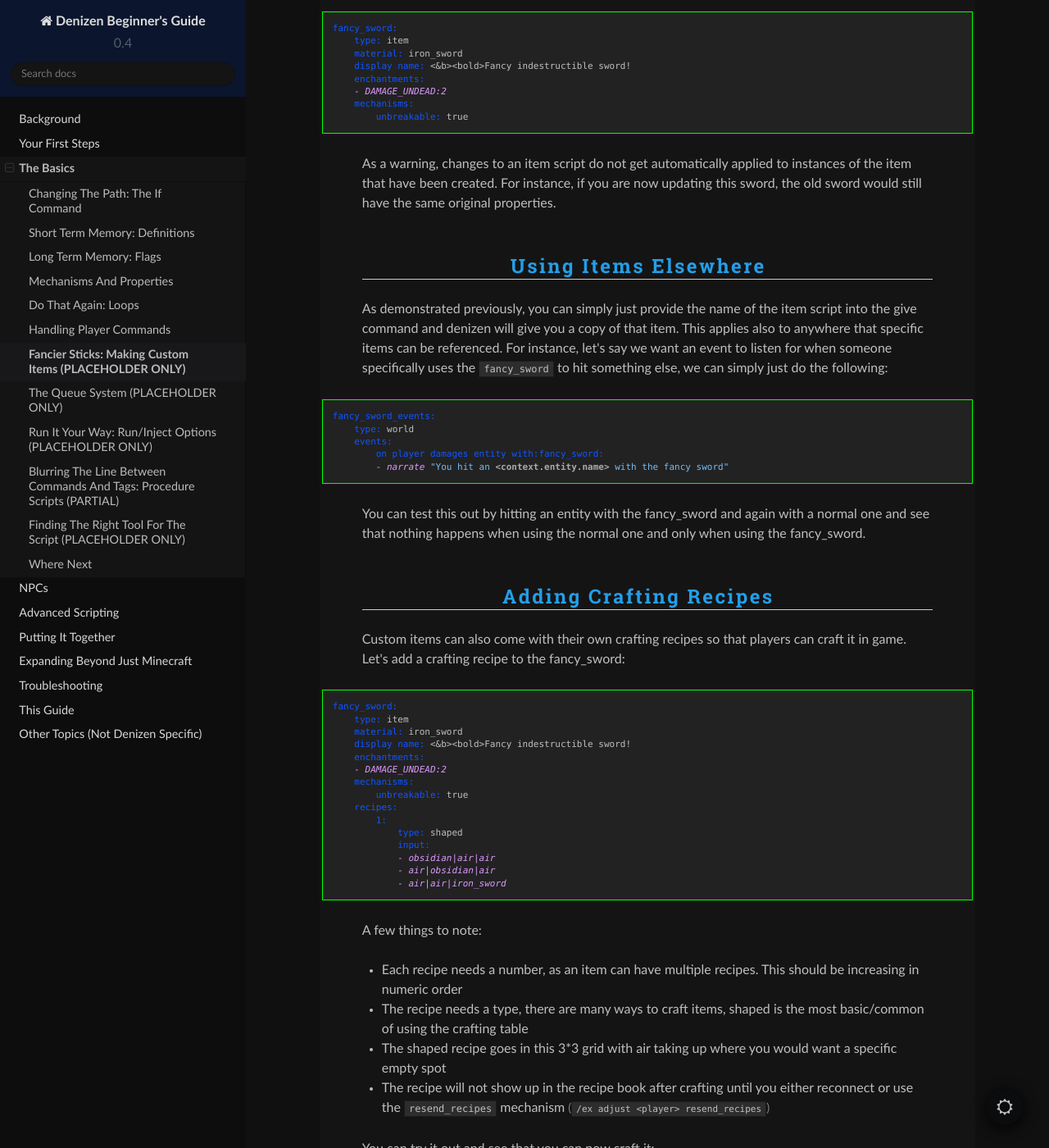
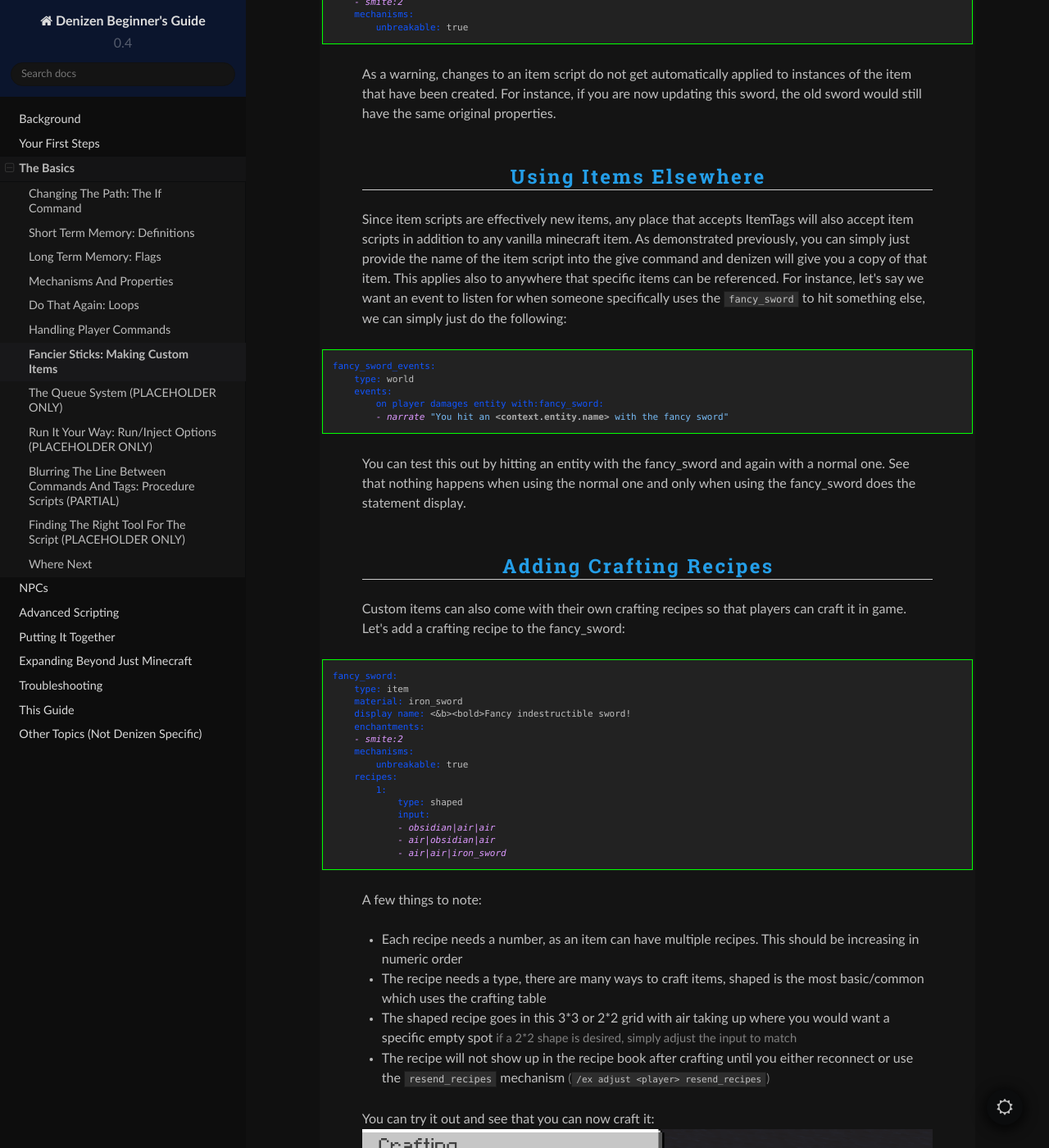
Before and after one commit to DenizenScript/Denizen-Beginners-Guide, a Sphinx documentation site: the page built from source/guides/basics/custom-items.md, in a window 1280 px wide and 1400 px high, scrolled down 2773 px. Shown: the whole window at 82% size. Built offline with Sphinx 7.4.7 and the Read the Docs theme 2.0.0, drawn with Linux system fonts in a browser that asks for light colours; some of the changed text lies outside the part shown.

Commit message:
Made recommended changes, updated some information

````diff
--- a/source/guides/basics/custom-items.md
+++ b/source/guides/basics/custom-items.md
@@ -1,4 +1,4 @@
-Fancier Sticks: Making Custom Items (PLACEHOLDER ONLY)
+Fancier Sticks: Making Custom Items
 -----------------------------------
 
 ```eval_rst
@@ -12,7 +12,7 @@ Custom items are a way to store a various set of properties onto an item to crea
 
 ### The Basic Structure
 
-To start off with, this is the basic structure of an item script:
+To start off with, this is how a basic item script looks like:
 ```dscript_green
 fancy_stick:
     type: item
@@ -24,9 +24,9 @@ fancy_stick:
 ```
 In [the script editor](/guides/first-steps/script-editor), you can simply type `item` and use tab completion to generate the basic template of an item script at any time.
 
-An item script container has the type set to `item`. You also need to give it a valid existing Minecraft material for your item to be based off of; for example here we are using a stick.
+An item script container has the type set to `item`. You will need to give it a valid ItemTag for your item to be based off of; for example here we are using a stick.
 
-While not strictly required, most item script will also have a custom display name and custom lore. The display name works similarly to other container keys, the lore takes in a list as opposed to a single argument. Each line of lore is given on a new line prepended by a `-` <span class="parens">(this is similar, but should not be confused with, how commands look)</span>.
+While not strictly required, most item script will also have a custom display name and custom lore. The display name works similarly to other container keys, the lore takes in a list as opposed to a single argument. Each line of lore is given on a new line prepended by a `-` <span class="parens">(similar to how a list of commands look in scripts)</span>.
 
 You can get this item in-game by typing `/ex give fancy_stick`
 
@@ -43,10 +43,9 @@ fancy_sword:
     material: iron_sword
     display name: <&b><bold>Fancy indestructible sword!
     enchantments:
-    - DAMAGE_UNDEAD:2
-    - DURABILITY:3
+    - smite:2
+    - unbreaking:3
 ```
-Note that the enchantment names do differ than the ones that display in game, the names to use can be found on [Spigot's page](https://hub.spigotmc.org/javadocs/bukkit/org/bukkit/enchantments/Enchantment.html)
 
 You can get this item in-game by typing `/ex give fancy_sword`
 
@@ -78,7 +77,7 @@ fancy_sword:
     material: iron_sword
     display name: <&b><bold>Fancy indestructible sword!
     enchantments:
-    - DAMAGE_UNDEAD:2
+    - smite:2
     mechanisms:
         unbreakable: true
 ```
@@ -87,7 +86,7 @@ As a warning, changes to an item script do not get automatically applied to inst
 
 ### Using Items Elsewhere
 
-As demonstrated previously, you can simply just provide the name of the item script into the give command and denizen will give you a copy of that item. This applies also to anywhere that specific items can be referenced. For instance, let's say we want an event to listen for when someone specifically uses the `fancy_sword` to hit something else, we can simply just do the following:
+Since item scripts are effectively new items, any place that accepts ItemTags will also accept item scripts in addition to any vanilla minecraft item. As demonstrated previously, you can simply just provide the name of the item script into the give command and denizen will give you a copy of that item. This applies also to anywhere that specific items can be referenced. For instance, let's say we want an event to listen for when someone specifically uses the `fancy_sword` to hit something else, we can simply just do the following:
 ```dscript_green
 fancy_sword_events:
     type: world
@@ -95,7 +94,7 @@ fancy_sword_events:
         on player damages entity with:fancy_sword:
         - narrate "You hit an <context.entity.name> with the fancy sword"
 ```
-You can test this out by hitting an entity with the fancy_sword and again with a normal one and see that nothing happens when using the normal one and only when using the fancy_sword.
+You can test this out by hitting an entity with the fancy_sword and again with a normal one. See that nothing happens when using the normal one and only when using the fancy_sword does the statement display.
 
 ### Adding Crafting Recipes
 
@@ -106,7 +105,7 @@ fancy_sword:
     material: iron_sword
     display name: <&b><bold>Fancy indestructible sword!
     enchantments:
-    - DAMAGE_UNDEAD:2
+    - smite:2
     mechanisms:
         unbreakable: true
     recipes:
@@ -119,8 +118,8 @@ fancy_sword:
 ```
 A few things to note:
 - Each recipe needs a number, as an item can have multiple recipes. This should be increasing in numeric order
-- The recipe needs a type, there are many ways to craft items, shaped is the most basic/common of using the crafting table
-- The shaped recipe goes in this 3*3 grid with air taking up where you would want a specific empty spot
+- The recipe needs a type, there are many ways to craft items, shaped is the most basic/common which uses the crafting table
+- The shaped recipe goes in this 3\*3 or 2\*2 grid with air taking up where you would want a specific empty spot <span class="parens">if a 2\*2 shape is desired, simply adjust the input to match</span>
 - The recipe will not show up in the recipe book after crafting until you either reconnect or use the `resend_recipes` mechanism <span class="parens">(`/ex adjust <player> resend_recipes`)</span>
 
 You can try it out and see that you can now craft it:
@@ -140,13 +139,13 @@ type: stonecutting
 input: iron_sword
 ```
 
-furnace/blast/smoker/campfire - smelting an item in the relevant block
+furnace/blast/smoker/campfire - smelting an item in the relevant item from the script
 ```dscript_blue
 type: furnace
 input: iron_sword
 ```
 
-smithing - crafting an item on the smithing table, using 2 inputs (a base and an upgrade) as well as allowing to  keep enchantments and display names
+smithing - crafting an item on the smithing table, using 2 inputs (a base and an upgrade) as well as allowing to keep enchantments and display names
 ```dscript_blue
 type: smithing
 base: iron_sword
@@ -154,10 +153,17 @@ retains: enchantments|display
 upgrade: obsidian
 ```
 
+brewing - use a brewing stand to convert and item with an ingredient into the item from the script. Note, neither the item in the script nor the input need to be a potion in any way.
+```dscript_blue
+type: brewing
+input: iron_sword
+ingredient: obsidian
+```
+
 ### Custom Books
 
 On related topic to item scripts, there are also book scripts. While they serve similar purpose as item scripts, they are their own unique container.
-A book script is structured as follows:
+An example book script would be as follows:
 ```dscript_green
 fancy_book:
     type: book
@@ -172,12 +178,14 @@ fancy_book:
 Things to note here:
 - The author does not have to be anyone real, you can put in whatever you want
 - Signed makes this a signed book, you can set this to false to leave it unsigned
-- Each line of text is a new page. You can insert new lines on a page using `<n>`
+- Each line of text is a new page, not a new line on a page. You can insert new lines on a page using `<n>`
+- While text will automatically move to new lines if space is required, there is no guarantee that the text you write will fit on the page. This may take some trial and error to ensure the text you want to show does in fact fit its page.
 
 This is can be given in a similar fashion as other item scripts.
 You can test this out with `/ex give fancy_book`
 
-If you are looking to use this in events however, you would need to link it to an item script via the `book` key like so:
+Despite this being similar to item scripts, book scripts are not necessarily valid ItemTags in all situations, and thereby cannot be used in all the same ways that other ItemTags can be used, in particular when verifying that the book a player has is indeed a result of the script.
+For instance if you are looking to use this in events, you would need to link it to an item script via the `book` key like so:
 ```dscript_green
 fancy_book_item:
     type: item
````
